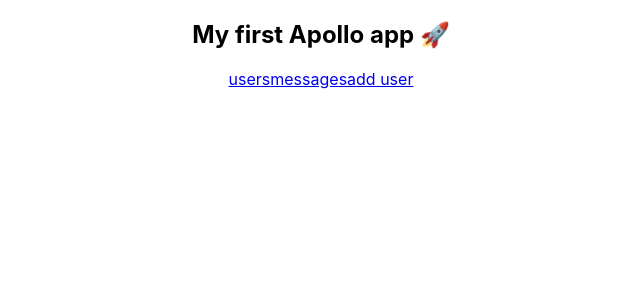
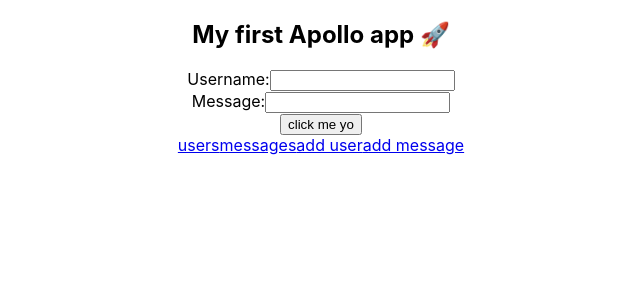
Before and after one commit to d-lowes/graphql-practice, a React (Create React App) app: page /addmessage in a window 1280 px wide. Shown: the top 300 px of the page, without its empty margins (319-959 px from the left). Built offline with nearby package versions, Linux system fonts and the light colour scheme.

Commit message:
finalize GraphQL query for the addmesssage component

```diff
--- a/src/AddMessage.js
+++ b/src/AddMessage.js
@@ -5,16 +5,16 @@
   const CREATE_MESSAGE = gql`
   mutation createMessage(
     $username: ID!,
-    $body: String!
+    $body: String!,
     ) {
     createMessage(
-      username: $username,
-      body: $body
-      id
+      username: $username
+      body: $body) {
       body
       user {
         username
       }
+    }
   }
 `;
 
@@ -82,4 +82,4 @@
   );
 }
 
-export default AddUser;
+export default AddMessage;
--- a/src/App.js
+++ b/src/App.js
@@ -2,6 +2,7 @@
 import DisplayUsers from './DisplayUsers';
 import DisplayMessages from './DisplayMessages';
 import AddUser from './AddUser';
+import AddMessage from './AddMessage';
 import { Route, BrowserRouter, Link, Routes } from 'react-router-dom';
 
 function App() {
@@ -13,12 +14,12 @@
         <Route path='/users' element={<DisplayUsers />} />
         <Route path='/messages' element={<DisplayMessages />} />
         <Route path='/adduser' element={<AddUser />} />
-        {/* <Route path='/addmessage' element={<AddMessage />} /> */}
+        <Route path='/addmessage' element={<AddMessage />} />
       </Routes>
     <Link to='/users'>users</Link>
     <Link to='/messages'>messages</Link>
     <Link to='/adduser'>add user</Link>
-    {/* <Link to='/addmessage'>add message</Link> */}
+    <Link to='/addmessage'>add message</Link>
     </BrowserRouter>
   </div>
   );
--- a/src/DisplayUsers.js
+++ b/src/DisplayUsers.js
@@ -22,6 +22,7 @@
 
   return data.users.map(({ username, first_name, last_name, messages }) => (
     <div key={username}>
+      <h2>{username}</h2>
       <h3>{first_name} {last_name}</h3>
       <br />
       {messages.length > 0 && <div>
```
